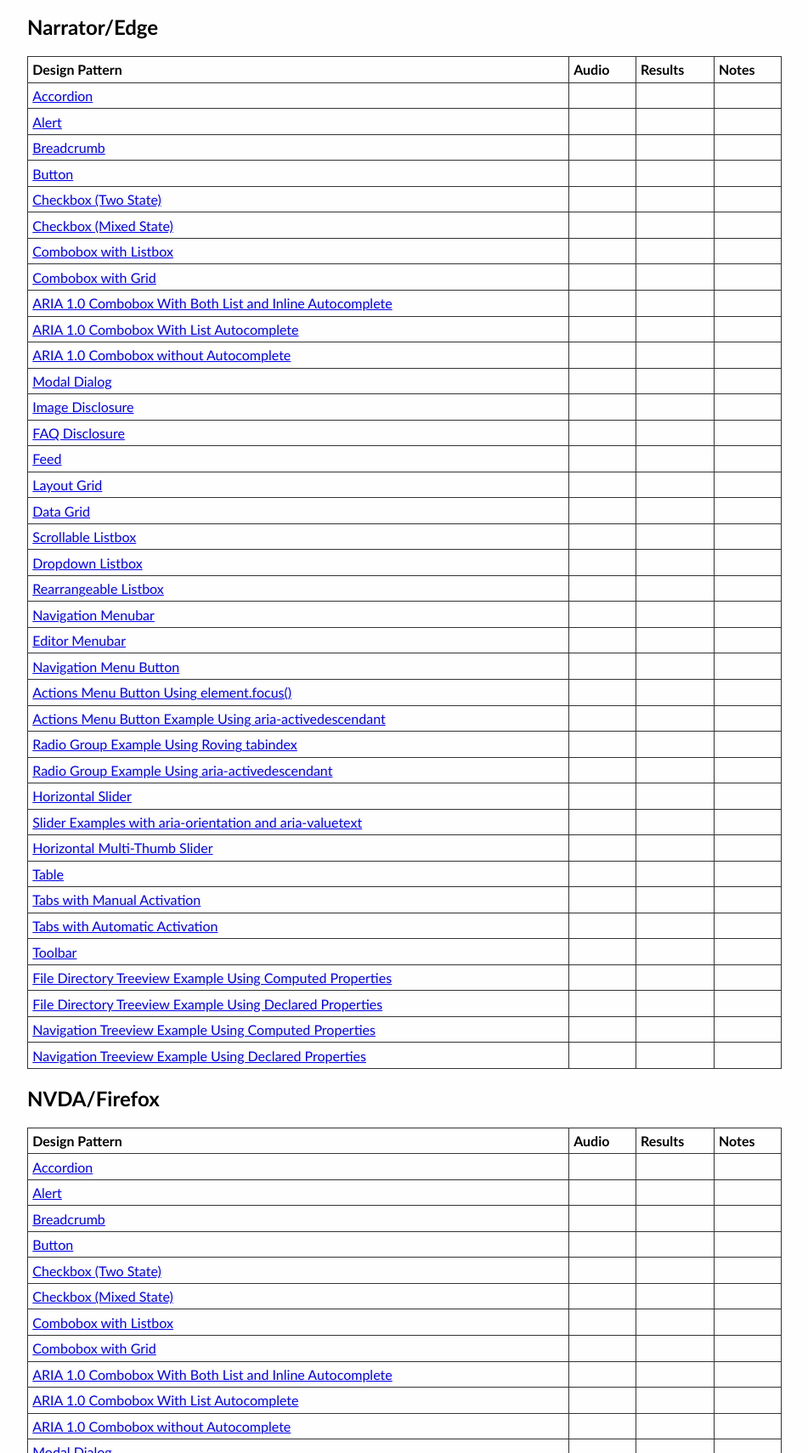
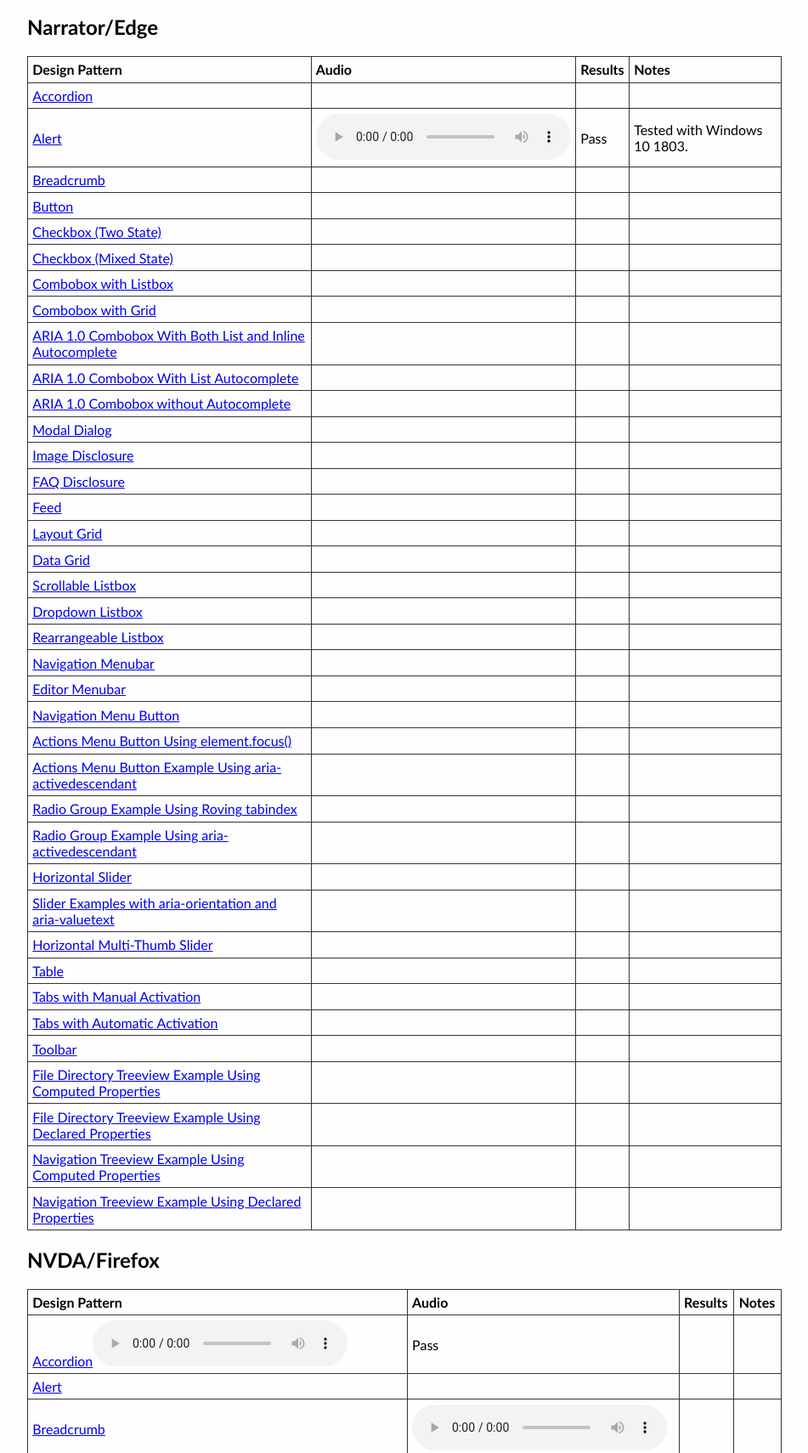
Before and after one commit to NataliePatriceTucker/ATTestRepo, a plain HTML site: page hostingstart.html in a window 1280 px wide. Shown: the part 1684-3394 px from the top of the page at 85% size, without its empty margins (16-967 px from the left). Drawn offline with Linux system fonts and the light colour scheme.

Commit message:
more audio, edited an extra > symbol in audio link as it's the standard.

```diff
--- a/hostingstart.html
+++ b/hostingstart.html
@@ -35,7 +35,7 @@
     </tr>
     <tr>
         <td><a href="https://www.w3.org/TR/wai-aria-practices/examples/alert/index.html">Alert</a></td>
-        <td> <audio src="audio/alert-nve.mp3" controls </audio> </td>
+        <td> <audio src="audio/alert-nve.mp3" controls> </audio> </td>
         <td> Fail</td>
         <td>Tested with Windows 10 v1803 and NVDA 2018.1. Lacks support for attribute. </td>
     </tr>
@@ -277,9 +277,9 @@
             </tr>
             <tr>
                 <td><a href="https://www.w3.org/TR/wai-aria-practices/examples/alert/index.html">Alert</a></td>
-                <td></td>
-                <td></td>
-                <td></td>
+                <td><audio src="audio/alert-nae.mp3" controls> </audio></td>
+                <td>Pass </td>
+                <td>Tested with Windows 10 1803. </td>
             </tr>
             <tr>
                 <td><a href="https://www.w3.org/TR/wai-aria-practices/examples/breadcrumb/index.html">Breadcrumb</a></td>
@@ -513,8 +513,8 @@
                 <th>Notes </th>
             </tr>
             <tr>
-                <td><a href="https://www.w3.org/TR/wai-aria-practices/examples/accordion/accordion.html">Accordion</a></td>
-                <td></td>
+                <td><a href="https://www.w3.org/TR/wai-aria-practices/examples/accordion/accordion.html">Accordion</a><audio src="audio/accordion-nvf.mp3" controls> </audio></td>
+                <td> Pass</td>
                 <td></td>
                 <td></td>
             </tr>
@@ -526,7 +526,7 @@
             </tr>
             <tr>
                 <td><a href="https://www.w3.org/TR/wai-aria-practices/examples/breadcrumb/index.html">Breadcrumb</a></td>
-                <td></td>
+                <td><audio src="audio/breadcrumb-nvf.mp3" controls> </audio> </td>
                 <td></td>
                 <td></td>
             </tr>
```
